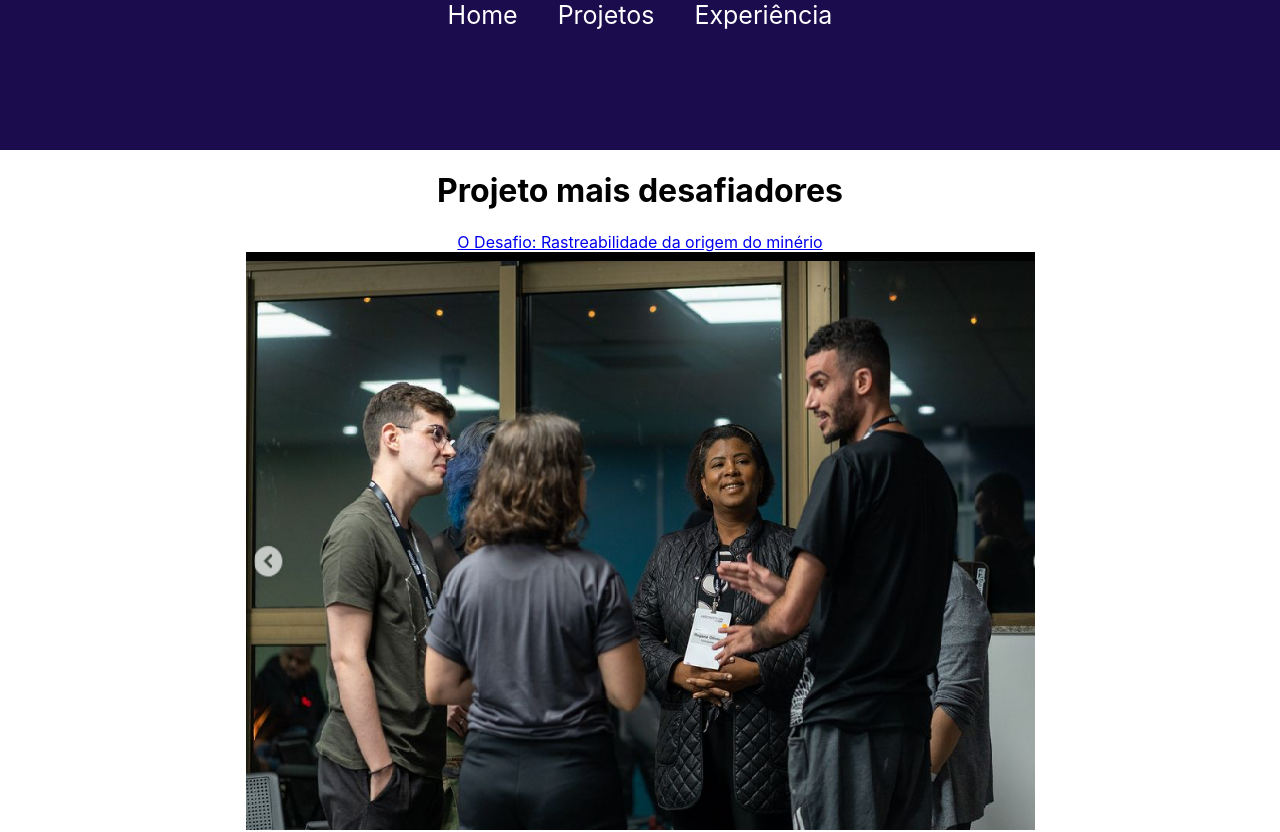
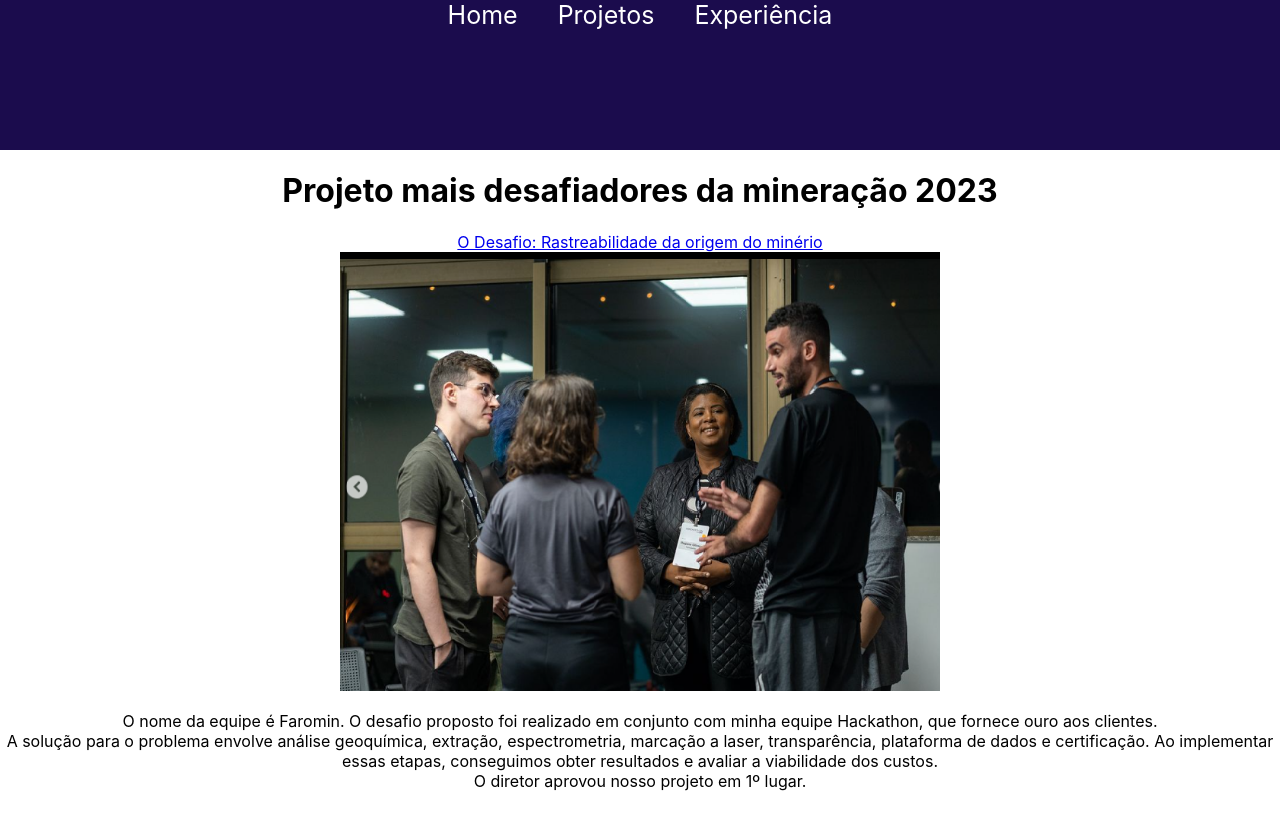
Before and after one commit to Josuesilva454/Portifolio, a React (Create React App) app: page /projects in a window 1280 px wide. Shown: the top 832 px of the page. Built offline with nearby package versions, Linux system fonts and the light colour scheme.

Commit message:
Meu projeto

```diff
--- a/src/pages/Home.js
+++ b/src/pages/Home.js
@@ -11,7 +11,9 @@ const Home = () => {
     <div className='home'>
       <div className='about'>
         <h2>
-         Oi. Meu nome é Josué tenho 25 anos, eu já desenvolvi diversas api como Spring boot java e Laravel.
+         Oi. Meu nome é Josué tenho 26 anos. Sou apaixonado com a tecnologia.
+         <br></br>
+         Sou Formado em graduação Análise e desenvolvimento de sistema.
         </h2>
         <div className="prompt">
           <p>Developer</p>
--- a/src/pages/Projects.js
+++ b/src/pages/Projects.js
@@ -1,14 +1,20 @@
 import React from 'react';
 import desafio from "../img/imagem.png";
-import "../styles/NavBar.css";
+import "../styles/Projects.css";
 
 const Projects = () => {
   return (
     <div>
-      <h1>Projeto mais desafiadores</h1>
+      <h1>Projeto mais desafiadores da mineração 2023</h1>
       <a href="https://example.com"> O Desafio: Rastreabilidade da origem do minério</a>
       <div className='dev-img'>
         <img src={desafio} alt="Trabalho em equipe" />
+        <p>O nome da equipe é Faromin. O desafio proposto foi realizado em conjunto com minha equipe Hackathon, que fornece ouro aos clientes.
+<br></br>
+A solução para o problema envolve análise geoquímica, extração, espectrometria, marcação a laser, transparência, plataforma de dados e certificação. Ao implementar essas etapas, conseguimos obter resultados e avaliar a viabilidade dos custos.
+<br></br>
+O diretor aprovou nosso projeto em 1º lugar.</p>
+
       </div>
     </div>
   );
--- /dev/null
+++ b/src/styles/Projects.css
@@ -0,0 +1,4 @@
+.dev-img img {
+  width: 600px;
+  padding: center;
+}
```
